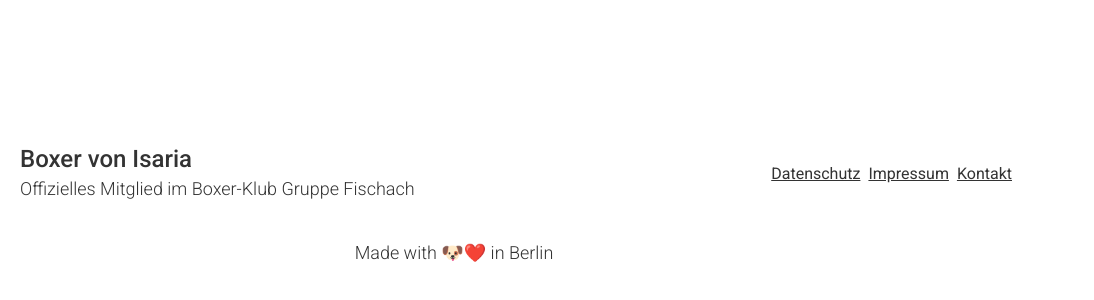
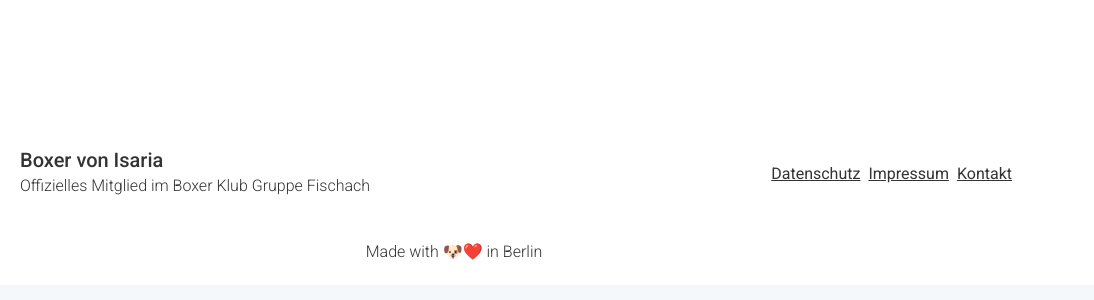
Before and after one commit to thwalln/boxer-von-isaria, a website: page hündin.html in a window 1280 px wide. Shown: the part 866-1166 px from the top of the page, 186-1280 px from the left. Drawn offline with nearby package versions, Linux system fonts and the light colour scheme.

Commit message:
reworked footer

```diff
--- a/hündin.html
+++ b/hündin.html
@@ -109,7 +109,7 @@
         </div>
       </div>
     </div>
-    <footer class="py-3 mt-5">
+    <footer class="pt-3 pb-1 mt-5">
       <div class="container">
         <div class="row">
           <div class="col d-flex gap-4">
@@ -122,9 +122,9 @@
               /></a>
             </div>
             <div class="d-flex flex-column justify-content-center">
-              <h3 class="m-0">Boxer von Isaria</h3>
-              <p class="m-0">
-                Offizielles Mitglied im Boxer-Klub Gruppe Fischach
+              <h5 class="m-0">Boxer von Isaria</h5>
+              <p class="m-0 fs-6 text">
+                Offizielles Mitglied im Boxer Klub Gruppe Fischach
               </p>
             </div>
           </div>
@@ -137,8 +137,7 @@
           </div>
         </div>
       </div>
-
-      <p class="text-center py-3">Made with 🐶❤️ in Berlin</p>
+      <p class="text-center pt-3 fs-6 text">Made with 🐶❤️ in Berlin</p>
     </footer>
     <script
       src="https://cdn.jsdelivr.net/npm/bootstrap@5.2.2/dist/js/bootstrap.bundle.min.js"
```
Also changed, not shown: index.html (+5 -6 lines), kontakt.html (+5 -6 lines).
